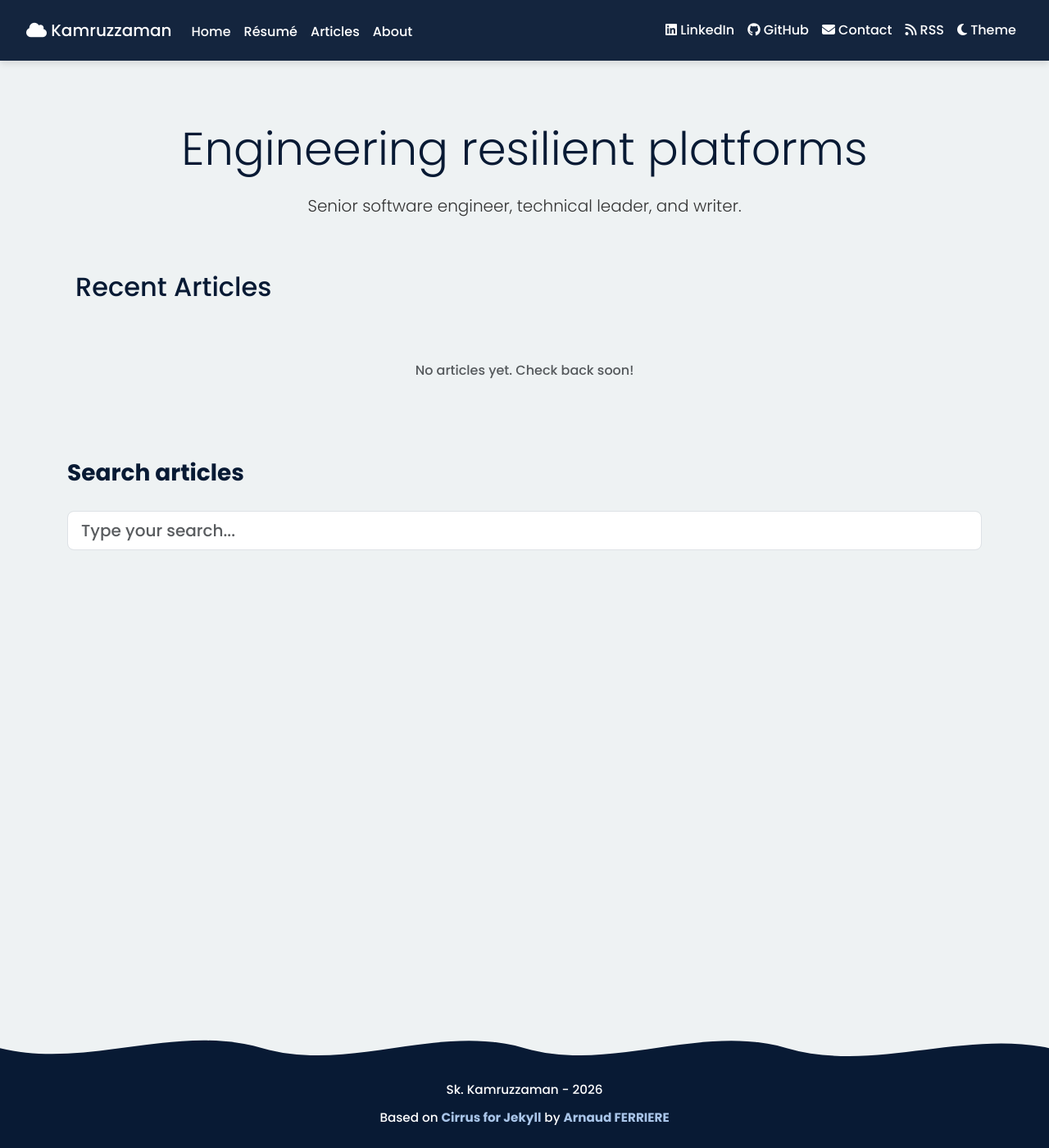
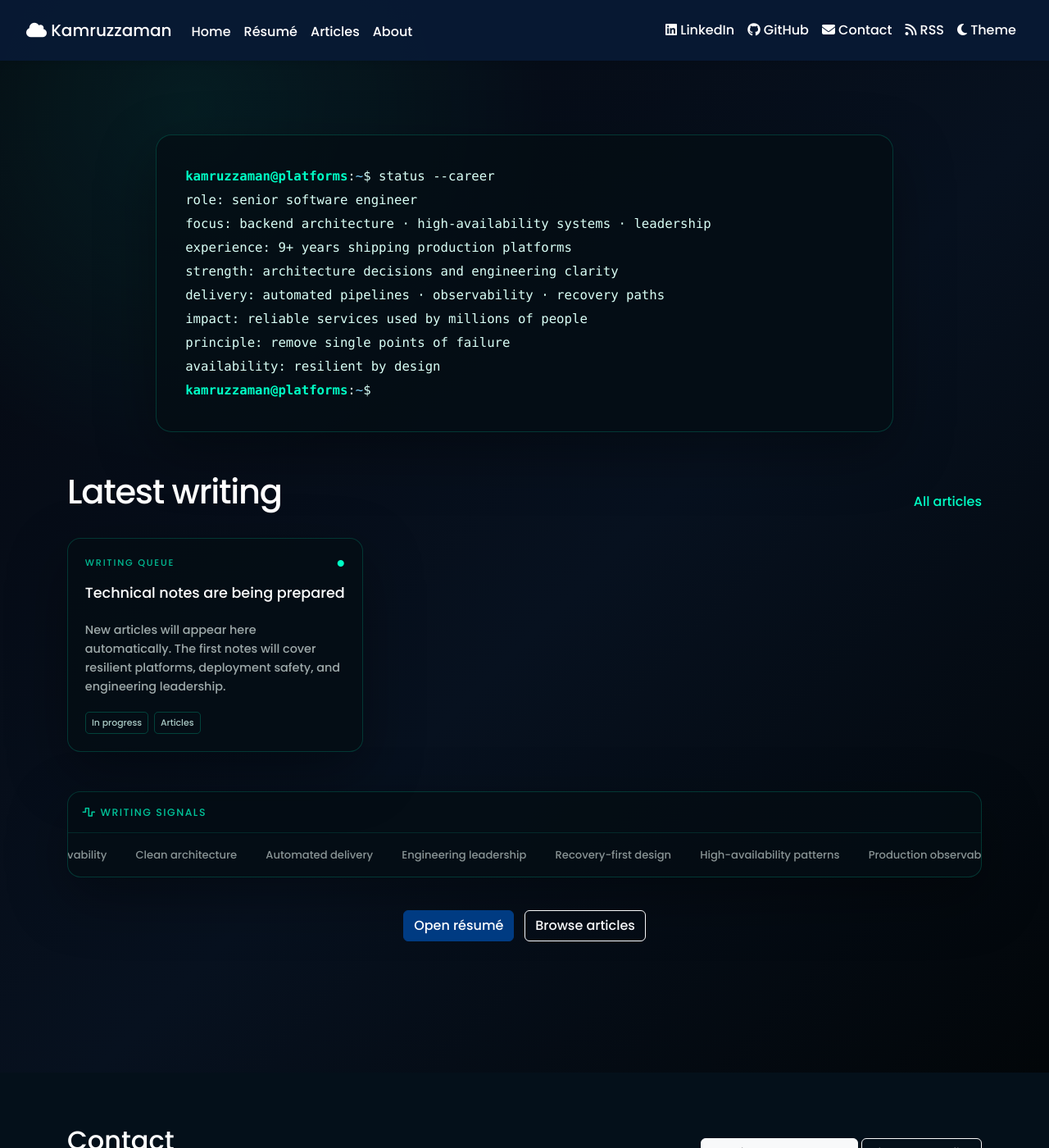
Before and after one commit to Bitaron/Bitaron.github.io, a Jekyll site: the page built from index.html, in a window 1280 px wide and 1400 px high. Shown: the whole window at 82% size. Built offline with Jekyll 4.4.1, drawn with Linux system fonts in a browser that asks for light colours; the list of posts is cut into pages by our own code; some of the changed text lies outside the part shown.

Commit message:
Add operator console homepage

```diff
--- a/_config.yml
+++ b/_config.yml
@@ -4,8 +4,8 @@ home_tagline: "Senior software engineer, technical leader, and writer."
 default_image: /assets/images/default-card.svg
 default_banner: ""
 description: >-
-  Portfolio, résumé, and articles by Kamruzzaman on backend architecture,
-  Kubernetes, and engineering leadership.
+  Portfolio, résumé, and articles by Kamruzzaman on resilient platforms,
+  clean architecture, and engineering leadership.
 url: "https://bitaron.github.io"
 baseurl: ""
 lang: en
--- a/_layouts/default.html
+++ b/_layouts/default.html
@@ -133,7 +133,7 @@
     <link rel="stylesheet" href="{{ '/assets/vendor/fontawesome/css/all.min.css' | relative_url }}">
 
     <!-- Main stylesheet -->
-    <link rel="stylesheet" type="text/css" href="{{ '/assets/css/main.css' | relative_url }}">
+    <link rel="stylesheet" type="text/css" href="{{ '/assets/css/main.css' | relative_url }}?v={{ site.time | date: '%s' }}">
 
     <!-- Print stylesheet (low priority, never blocks first paint) -->
     <link rel="stylesheet" type="text/css" href="{{ '/assets/css/print.css' | relative_url }}" media="print">
--- a/_layouts/home.html
+++ b/_layouts/home.html
@@ -2,11 +2,99 @@
 layout: default
 ---
 
-<!-- En-tete de bienvenue -->
-<header class="container mt-5 text-center">
-    <h1 class="display-4">{{ site.home_title }}</h1>
-    <p class="lead">{{ site.home_tagline }}</p>
-</header>
+{% assign latest_posts = site.posts | sort: 'date' | reverse %}
+
+<section class="home-terminal" aria-labelledby="terminal-heading">
+  <div class="container">
+    <header class="terminal-hero">
+      <pre class="console-window"><code><span class="prompt">kamruzzaman@platforms</span>:<span class="path">~</span>$ status --career
+role: senior software engineer
+focus: backend architecture · high-availability systems · leadership
+experience: 9+ years shipping production platforms
+strength: architecture decisions and engineering clarity
+delivery: automated pipelines · observability · recovery paths
+impact: reliable services used by millions of people
+principle: remove single points of failure
+availability: resilient by design
+<span class="prompt">kamruzzaman@platforms</span>:<span class="path">~</span>$ <span class="cursor" aria-hidden="true"></span></code></pre>
+      <h1 id="terminal-heading" class="visually-hidden">{{ site.home_title }}</h1>
+    </header>
+
+    <section class="console-grid" aria-label="Latest articles">
+      <div class="section-heading">
+        <h2>Latest writing</h2>
+        <a href="{{ '/articles/' | relative_url }}">All articles</a>
+      </div>
+
+      {% if latest_posts.size > 0 %}
+        {% for post in latest_posts limit: 6 %}
+          {% assign words = post.content | number_of_words %}
+          {% if words < 360 %}
+            {% assign reading_time = 1 %}
+          {% else %}
+            {% assign reading_time = words | divided_by: 180 %}
+          {% endif %}
+          <article class="module-card">
+            <header>
+              <span>LOG {{ forloop.index }}</span>
+              <i class="fas fa-circle" aria-hidden="true"></i>
+            </header>
+            <p class="post-meta">
+              {{ post.date | date: '%d %b %Y' }} · {{ reading_time }} min read
+            </p>
+            <h3><a href="{{ post.url | relative_url }}">{{ post.title }}</a></h3>
+            <p>{{ post.excerpt | strip_html | truncate: 150 }}</p>
+            <footer>
+              {% for tag in post.tags limit: 2 %}
+                <small>{{ tag }}</small>
+              {% endfor %}
+            </footer>
+          </article>
+        {% endfor %}
+      {% else %}
+        <article class="module-card writing-state">
+          <header>
+            <span>WRITING QUEUE</span>
+            <i class="fas fa-circle" aria-hidden="true"></i>
+          </header>
+          <h3>Technical notes are being prepared</h3>
+          <p>New articles will appear here automatically. The first notes will cover resilient platforms, deployment safety, and engineering leadership.</p>
+          <footer>
+            <small>In progress</small>
+            <small>{{ site.data.ui.articles_title }}</small>
+          </footer>
+        </article>
+      {% endif %}
+    </section>
+
+    <aside class="live-feed" aria-label="Writing signals">
+      <div class="feed-header"><i class="fas fa-wave-square" aria-hidden="true"></i> Writing signals</div>
+      <div class="ticker-track">
+        <span>High-availability patterns</span><span>Production observability</span><span>Clean architecture</span><span>Automated delivery</span><span>Engineering leadership</span><span>Recovery-first design</span><span>High-availability patterns</span><span>Production observability</span><span>Clean architecture</span><span>Automated delivery</span><span>Engineering leadership</span><span>Recovery-first design</span>
+      </div>
+    </aside>
+
+    <div class="terminal-actions">
+      <a class="btn btn-primary" href="{{ '/resume/' | relative_url }}">Open résumé</a>
+      <a class="btn btn-outline-light" href="{{ '/articles/' | relative_url }}">Browse articles</a>
+    </div>
+  </div>
+</section>
+
+<section class="contact-panel" id="contact">
+  <div class="container">
+    <div class="contact-inner">
+      <div>
+        <h2>Contact</h2>
+        <p>The fastest way to reach me is by email or LinkedIn.</p>
+      </div>
+      <div class="hero-actions">
+        <a class="btn btn-light" href="mailto:{{ site.data.resume.contact.email }}">Email Kamruzzaman</a>
+        <a class="btn btn-outline-light" href="{{ site.data.resume.contact.linkedin }}" target="_blank" rel="noopener noreferrer">LinkedIn profile</a>
+      </div>
+    </div>
+  </div>
+</section>
 
 <!-- Section Articles -->
 <section id="articles" class="container mt-5">
@@ -115,5 +203,3 @@ layout: default
 
 <script>window.SiteSearch = { noResults: {{ site.data.ui.home_no_results | jsonify }}, searchUrl: {{ '/search.json' | relative_url | jsonify }}, unavailable: {{ site.data.ui.home_search_unavailable | jsonify }} };</script>
 <script src="{{ '/assets/js/search.js' | relative_url }}" defer></script>
-
-{{ content }}
--- /dev/null
+++ b/_sass/_home-console.scss
@@ -0,0 +1,252 @@
+/* Operator Console homepage */
+.home-terminal {
+  margin-top: -100px;
+  padding: calc(100px + 4rem) 0 6rem;
+  color: #e8f4f2;
+  background:
+    radial-gradient(circle at 18% 10%, rgba(0, 255, 197, .08), transparent 28%),
+    linear-gradient(135deg, #050810 0%, #07111f 55%, #020609 100%);
+}
+
+.terminal-hero .console-window,
+.module-card,
+.live-feed {
+  border: 1px solid rgba(0, 255, 197, .18);
+  background: rgba(4, 14, 20, .78);
+  box-shadow: 0 24px 70px rgba(0, 0, 0, .35);
+}
+
+.console-window {
+  max-width: 900px;
+  margin: 0 auto;
+  padding: clamp(1.2rem, 4vw, 2.2rem);
+  border-radius: 1.2rem;
+  color: #d9fff6;
+  font-size: clamp(.82rem, 2.2vw, .98rem);
+  line-height: 1.85;
+  overflow: auto;
+}
+
+.console-window .prompt {
+  color: #00ffc5;
+  font-weight: 700;
+}
+
+.console-window .path {
+  color: #7dd3fc;
+}
+
+.console-window .cursor {
+  display: inline-block;
+  width: .6em;
+  height: 1.1em;
+  vertical-align: -.15em;
+  background: #00ffc5;
+  animation: console-blink 1s steps(2) infinite;
+}
+
+.console-grid {
+  display: grid;
+  grid-template-columns: repeat(3, minmax(0, 1fr));
+  gap: 2rem 1rem;
+  margin-top: 3rem;
+}
+
+.section-heading {
+  grid-column: 1 / -1;
+  display: flex;
+  align-items: end;
+  justify-content: space-between;
+  gap: 1rem;
+}
+
+.section-heading h2 {
+  margin: 0;
+  color: #fff;
+  font-size: clamp(1.8rem, 4vw, 2.6rem);
+  letter-spacing: -.03em;
+}
+
+.section-heading a {
+  position: relative;
+  z-index: 2;
+  color: #00ffc5;
+  text-decoration: none;
+  white-space: nowrap;
+}
+
+.module-card {
+  position: relative;
+  display: flex;
+  flex-direction: column;
+  min-height: 250px;
+  padding: 1.3rem;
+  border-radius: 1rem;
+  transition: border-color .2s ease, transform .2s ease;
+}
+
+.module-card:hover {
+  transform: translateY(-3px);
+  border-color: rgba(0, 255, 197, .55);
+}
+
+.module-card header {
+  display: flex;
+  justify-content: space-between;
+  align-items: center;
+  margin-bottom: 1rem;
+  font-size: .7rem;
+  letter-spacing: .16em;
+  color: rgba(0, 255, 197, .72);
+}
+
+.module-card header i {
+  font-size: .5rem;
+  color: #00ffc5;
+}
+
+.post-meta {
+  margin-bottom: .45rem;
+  font-size: .72rem;
+  color: rgba(232, 244, 242, .55);
+}
+
+.module-card h3,
+.writing-state h3 {
+  font-size: 1.1rem;
+  line-height: 1.35;
+  color: #fff;
+}
+
+.module-card h3 a {
+  color: inherit;
+  text-decoration: none;
+}
+
+.module-card h3 a::after {
+  content: "";
+  position: absolute;
+  inset: 0;
+}
+
+.module-card p:not(.post-meta) {
+  margin: .8rem 0 1.2rem;
+  color: rgba(232, 244, 242, .68);
+  font-size: .9rem;
+}
+
+.module-card footer {
+  position: relative;
+  z-index: 1;
+  display: flex;
+  gap: .4rem;
+  flex-wrap: wrap;
+  margin-top: auto;
+}
+
+.module-card small {
+  padding: .25rem .45rem;
+  border: 1px solid rgba(0, 255, 197, .22);
+  border-radius: .3rem;
+  font-size: .68rem;
+  color: rgba(217, 255, 246, .78);
+}
+
+.live-feed {
+  overflow: hidden;
+  margin-top: 3rem;
+  border-radius: 1rem;
+}
+
+.feed-header {
+  padding: .9rem 1.1rem;
+  border-bottom: 1px solid rgba(0, 255, 197, .12);
+  font-size: .78rem;
+  letter-spacing: .12em;
+  text-transform: uppercase;
+  color: rgba(0, 255, 197, .78);
+}
+
+.ticker-track {
+  display: flex;
+  gap: 2.2rem;
+  width: max-content;
+  padding: 1rem 0;
+  animation: console-scroll 22s linear infinite;
+  white-space: nowrap;
+  font-size: .82rem;
+  color: rgba(232, 244, 242, .58);
+}
+
+.terminal-actions {
+  display: flex;
+  justify-content: center;
+  gap: .8rem;
+  margin-top: 2.5rem;
+}
+
+.contact-panel {
+  padding: 4rem 0;
+  color: #fff;
+  background: #04101a;
+}
+
+.contact-inner {
+  display: flex;
+  align-items: center;
+  justify-content: space-between;
+  gap: 2rem;
+}
+
+.contact-inner h2 {
+  margin-bottom: .4rem;
+  color: #fff;
+}
+
+.contact-inner p {
+  margin-bottom: 0;
+  color: rgba(232, 244, 242, .62);
+}
+
+@keyframes console-blink {
+  50% { opacity: 0; }
+}
+
+@keyframes console-scroll {
+  to { transform: translateX(-50%); }
+}
+
+@media (prefers-reduced-motion: reduce) {
+  .console-window .cursor,
+  .ticker-track {
+    animation: none;
+  }
+}
+
+@media (max-width: 900px) {
+  .console-grid {
+    grid-template-columns: repeat(2, minmax(0, 1fr));
+  }
+}
+
+@media (max-width: 768px) {
+  .home-terminal {
+    margin-top: -60px;
+    padding-top: calc(60px + 3rem);
+  }
+
+  .contact-inner {
+    align-items: stretch;
+    flex-direction: column;
+  }
+}
+
+@media (max-width: 680px) {
+  .console-grid {
+    grid-template-columns: 1fr;
+  }
+
+  .module-card {
+    min-height: 0;
+  }
+}
--- a/assets/css/main.scss
+++ b/assets/css/main.scss
@@ -20,3 +20,4 @@
 @import "toc";
 @import "utilities";
 @import "dark-mode";
+@import "home-console";
```
